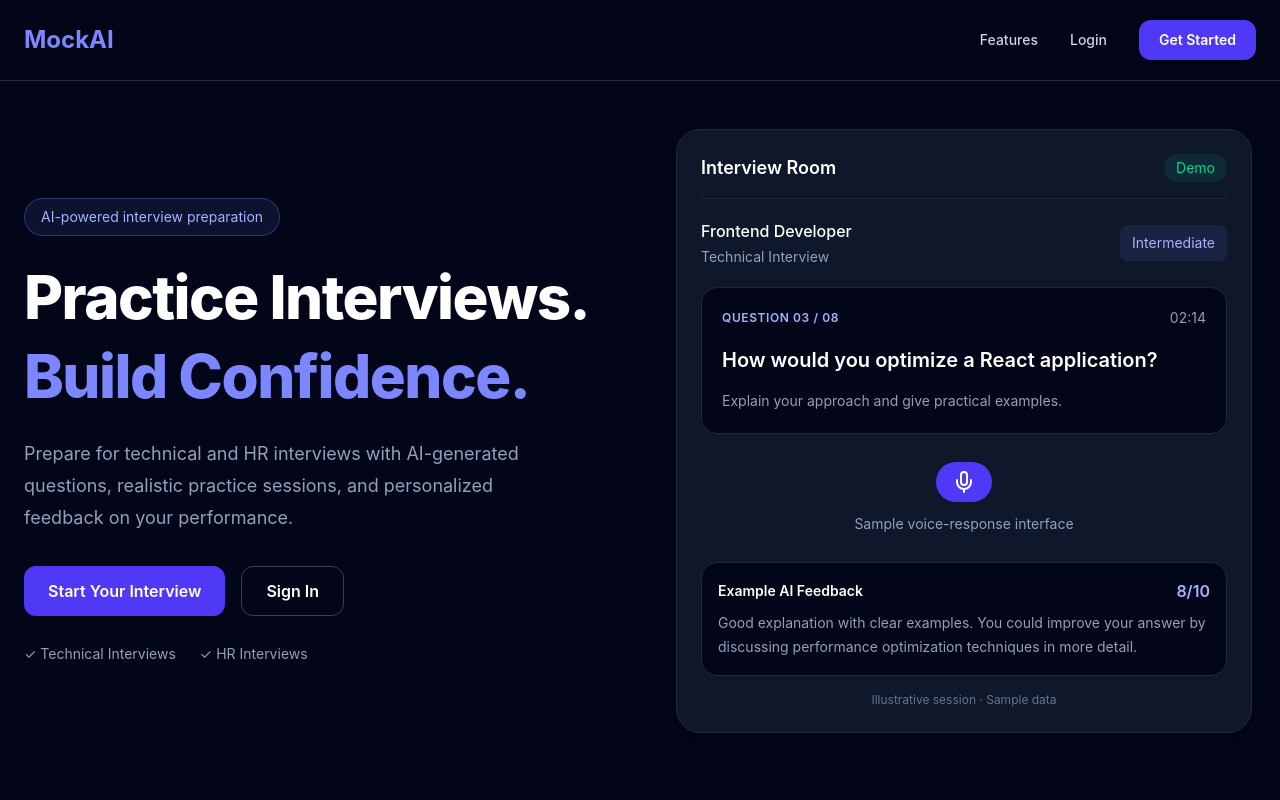
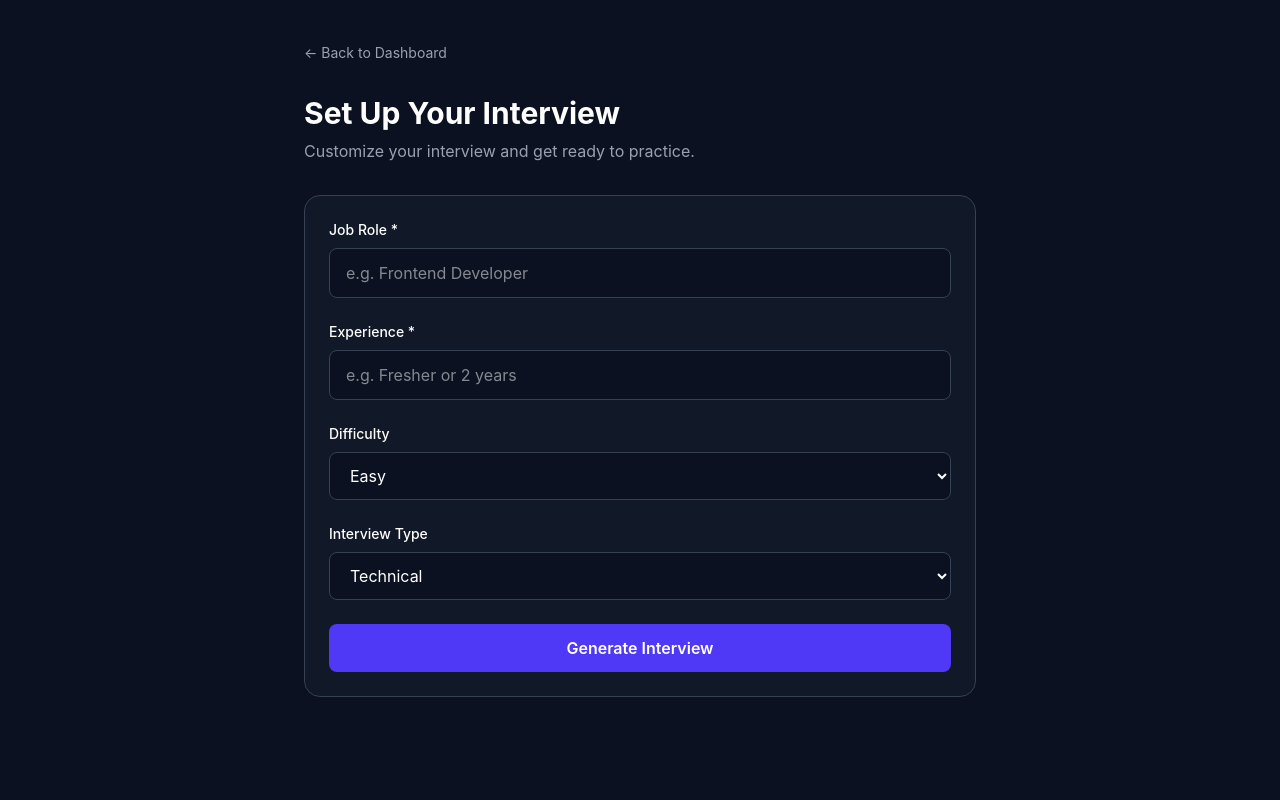
Before and after one commit to Aditi-153/mock-Ai, a React app in the folder frontend/: page /interview/1 in a window 1280 px wide. Before the commit this address led to /. Shown: the top 800 px of the page. Built offline with nearby package versions, Linux system fonts and the light colour scheme; no server answers; the HTML template or start-up script is replaced by a standard one.

Commit message:
changes in dashboard

```diff
--- a/frontend/src/App.jsx
+++ b/frontend/src/App.jsx
@@ -4,6 +4,7 @@ import Home from "./pages/Home";
 import Login from "./pages/Login";
 import Register from "./pages/Register";
 import Dashboard from "./pages/Dashboard";
+import InterviewSetup from "./pages/InterviewSetup";
 
 function App() {
   return (
@@ -14,6 +15,7 @@ function App() {
         <Route path="/login" element={<Login />} />
         <Route path="/register" element={<Register />} />
         <Route path="/dashboard" element={<Dashboard />} />
+        <Route path="/interview/:id" element={<InterviewSetup />} />
 
         <Route path="*" element={<Navigate to="/" />} />
       </Routes>
--- a/frontend/src/pages/Dashboard.jsx
+++ b/frontend/src/pages/Dashboard.jsx
@@ -19,6 +19,9 @@ function Dashboard() {
           "failed to fetch Interview",
           error.response?.data || error.message,
         );
+        toast.error(
+          error.response?.data?.message || "Failed to fetch interviews",
+        );
       } finally {
         setLoading(false);
       }
@@ -33,9 +36,8 @@ function Dashboard() {
       toast.success("Logged out successfully");
       navigate("/login");
     } catch (error) {
-      toast.error(error.response?.data?.message || "logut failed");
+      toast.error(error.response?.data?.message || "Logout failed");
     }
-    navigate("/login");
   };
 
   const completedInterview = interviews.filter(
@@ -165,7 +167,8 @@ function Dashboard() {
               {interviews.slice(0, 5).map((interview) => (
                 <div
                   key={interview._id}
-                  className="flex flex-col justify-between gap-4 rounded-2xl border border-slate-800 bg-slate-900 p-5 sm:flex-row sm:items-center"
+                  onClick={() => navigate(`/interview/${interview._id}`)}
+                  className="flex cursor-pointer flex-col justify-between gap-4 rounded-2xl border border-slate-800 bg-slate-900 p-5 sm:flex-row sm:items-center"
                 >
                   <div>
                     <h3 className="font-semibold text-white">
--- /dev/null
+++ b/frontend/src/pages/InterviewSetup.jsx
@@ -0,0 +1,143 @@
+import { useState } from "react";
+import { useNavigate } from "react-router-dom";
+import toast from "react-hot-toast";
+import api from "../apis/api";
+
+function InterviewSetup() {
+  const navigate = useNavigate();
+
+  const [formData, setFormData] = useState({
+    role: "",
+    experience: "",
+    difficulty: "Easy",
+    interviewType: "Technical",
+  });
+
+  const [loading, setLoading] = useState(false);
+
+  const handleChange = (e) => {
+    const { name, value } = e.target;
+    setFormData((prev) => ({
+      ...prev,
+      [name]: value,
+    }));
+  };
+
+  const handleSubmit = async (e) => {
+    e.preventDefault();
+
+    if (!formData.role.trim() || !formData.experience.trim()) {
+      toast.error("Please fill in all required fields");
+      return;
+    }
+
+    try {
+      setLoading(true);
+
+      const response = await api.post(
+        import.meta.env.VITE_CREATE_INTERVIEW_URL,
+        formData,
+      );
+
+      toast.success("interview creted successfully");
+
+      navigate(`/interview/${response.data.interview._id}`);
+    } catch (error) {
+      toast.error(
+        error.response?.data?.message || "failed tp create interview",
+      );
+    } finally {
+      setLoading(false);
+    }
+  };
+
+  return (
+    <div className="min-h-screen bg-[#0B1120] px-6 py-10 text-white">
+      <div className="mx-auto max-w-2xl">
+        <button
+          type="button"
+          onClick={() => navigate("/dashboard")}
+          className="mb-8 text-sm text-gray-400 hover:text-white"
+        >
+          ← Back to Dashboard
+        </button>
+
+        <h1 className="text-3xl font-bold">Set Up Your Interview</h1>
+        <p className="mt-2 text-gray-400">
+          Customize your interview and get ready to practice.
+        </p>
+
+        <form
+          onSubmit={handleSubmit}
+          className="mt-8 space-y-6 rounded-2xl border border-gray-700 bg-[#111827] p-6"
+        >
+          <div>
+            <label className="mb-2 block text-sm font-medium">Job Role *</label>
+            <input
+              type="text"
+              name="role"
+              value={formData.role}
+              onChange={handleChange}
+              placeholder="e.g. Frontend Developer"
+              className="w-full rounded-lg border border-gray-700 bg-[#0B1120] px-4 py-3 outline-none focus:border-indigo-500"
+            />
+          </div>
+
+          <div>
+            <label className="mb-2 block text-sm font-medium">
+              Experience *
+            </label>
+            <input
+              type="text"
+              name="experience"
+              value={formData.experience}
+              onChange={handleChange}
+              placeholder="e.g. Fresher or 2 years"
+              className="w-full rounded-lg border border-gray-700 bg-[#0B1120] px-4 py-3 outline-none focus:border-indigo-500"
+            />
+          </div>
+
+          <div>
+            <label className="mb-2 block text-sm font-medium">Difficulty</label>
+            <select
+              name="difficulty"
+              value={formData.difficulty}
+              onChange={handleChange}
+              className="w-full rounded-lg border border-gray-700 bg-[#0B1120] px-4 py-3 outline-none focus:border-indigo-500"
+            >
+              <option value="Easy">Easy</option>
+              <option value="Medium">Medium</option>
+              <option value="Hard">Hard</option>
+            </select>
+          </div>
+
+          <div>
+            <label className="mb-2 block text-sm font-medium">
+              Interview Type
+            </label>
+            <select
+              name="interviewType"
+              value={formData.interviewType}
+              onChange={handleChange}
+              className="w-full rounded-lg border border-gray-700 bg-[#0B1120] px-4 py-3 outline-none focus:border-indigo-500"
+            >
+              <option value="Technical">Technical</option>
+              <option value="HR">HR</option>
+              <option value="Mixed">Mixed</option>
+            </select>
+          </div>
+
+          <button
+            type="submit"
+            disabled={loading}
+            className="w-full rounded-lg bg-indigo-600 px-4 py-3 font-semibold transition hover:bg-indigo-500 disabled:cursor-not-allowed disabled:opacity-60"
+          >
+            {loading ? "Creating Interview..." : "Generate Interview"}
+          </button>
+        </form>
+      </div>
+    </div>
+  );
+}
+
+export default InterviewSetup;
```
